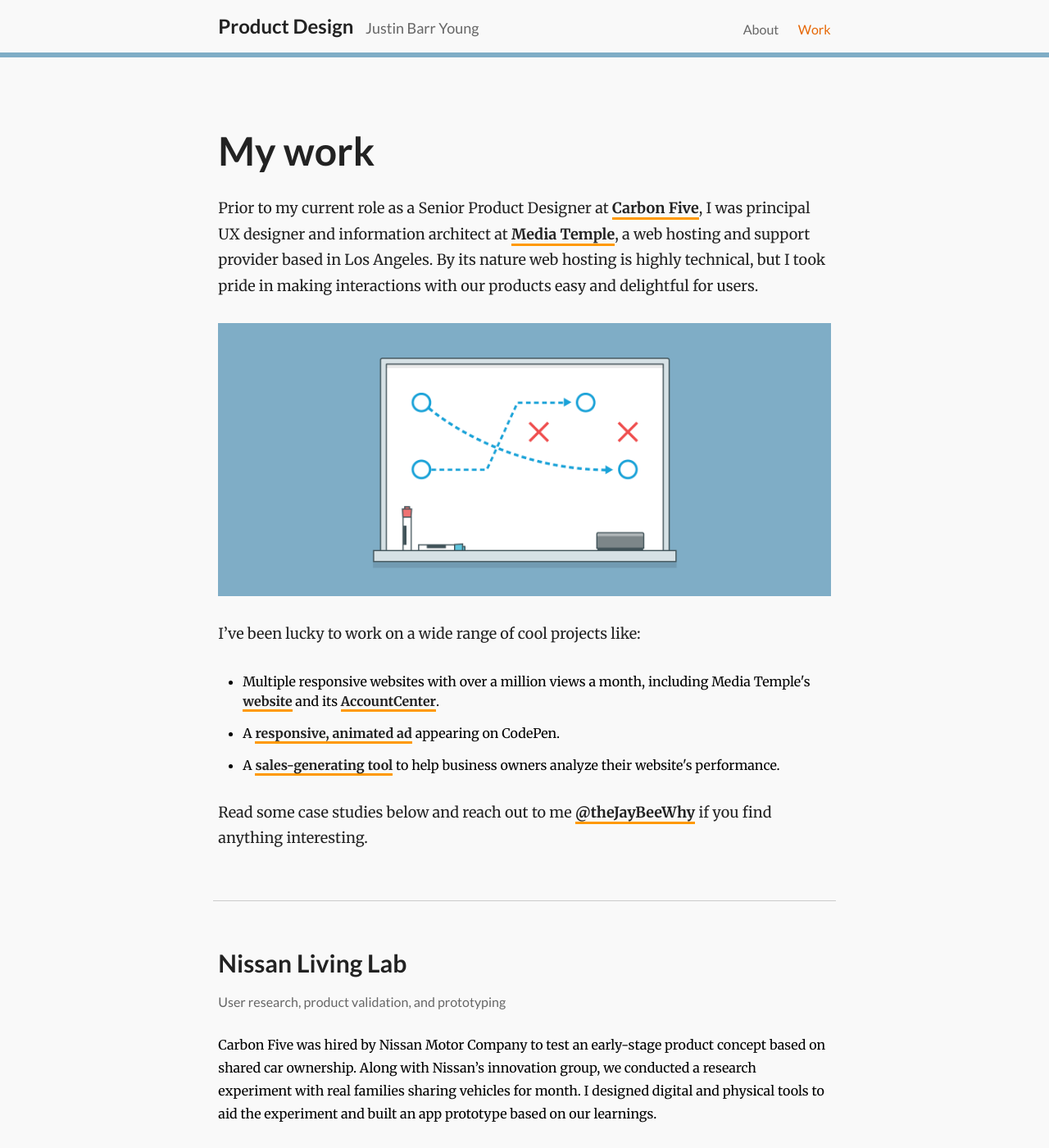
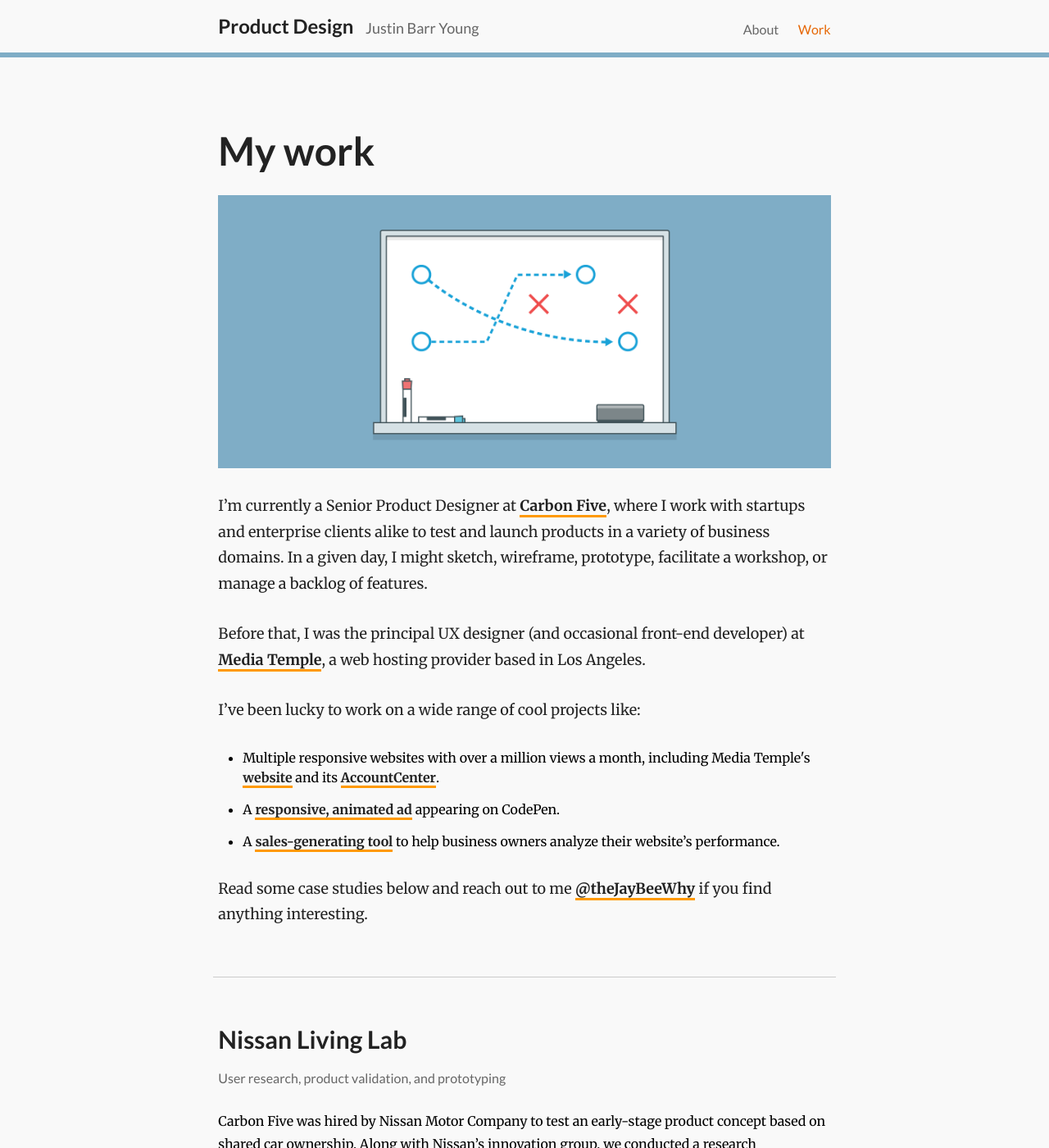
Before and after one commit to justinbyo/jbarr-v3, a Jekyll site: the page built from work/index.html, in a window 1280 px wide and 1400 px high. Shown: the whole window at 82% size. Built offline with Jekyll 4.4.1, drawn with Linux system fonts in a browser that asks for light colours; nearby versions of some CDN libraries; Markdown is read by kramdown in place of the engine named in the settings.

Commit message:
Updated hero copy and image placement on /work

```diff
--- a/work/index.html
+++ b/work/index.html
@@ -10,15 +10,19 @@
 			<div class="grid-col  span12">
 				<h1>My work</h1>
 
-				<p>Prior to my current role as a Senior Product Designer at <a href="http://carbonfive.com" title="Carbon Five homepage">Carbon Five</a>,
-					I was principal UX designer and information architect at <a href="http://mediatemple.net/">Media Temple</a>,
-					a web hosting and support provider based in Los Angeles. By its
-					nature web hosting is highly technical, but I took pride in making
-					interactions with our products easy and delightful for users.
+				<p>
+					<img class="" src="/images/whiteboard.png" />
 				</p>
 
+				<p>I&rsquo;m currently a Senior Product Designer at <a href="http://carbonfive.com" title="Carbon Five homepage">Carbon Five</a>,
+					where I work with startups and enterprise clients alike to test and launch
+					products in a variety of business domains. In a given day, I might sketch, wireframe,
+					prototype, facilitate a workshop, or manage a backlog of features.</p>
+
 				<p>
-					<img class="" src="/images/whiteboard.png" />
+					Before that, I was the principal UX designer (and occasional front-end
+					developer) at <a href="http://mediatemple.net/">Media Temple</a>,
+					a web hosting provider based in Los Angeles.
 				</p>
 
 				<p>I&rsquo;ve been lucky to work on a wide range of cool projects like:</p>
@@ -26,7 +30,7 @@
 				<ul>
 					<li>Multiple responsive websites with over a million views a month, including Media Temple's <a href="http://mediatemple.net/" title="Blog post">website</a> and its <a href="http://mediatemple.net/blog/news/the-redesign-accountcenter-beta-is-open/" title="Media Temple blog">AccountCenter</a>.</li>
 					<li>A <a href="http://mediatemple.net/blog/tips/building-an-animated-web-project-using-a-javascript-timeline/" title="Media Temple ad">responsive, animated ad</a> appearing on CodePen.</li>
-					<li>A <a href="http://mediatemple.net/cloudtech/report/" title="CloudTech Site Analysis">sales-generating tool</a> to help business owners analyze their website's performance.</li>
+					<li>A <a href="http://mediatemple.net/cloudtech/report/" title="CloudTech Site Analysis">sales-generating tool</a> to help business owners analyze their website&rsquo;s performance.</li>
 				</ul>
 
 				<p>Read some case studies below and reach out to me <a href="http://twitter.com/theJayBeeWhy">@theJayBeeWhy</a> if you find anything interesting.</p>
```
Also changed, not shown: 1 other file.
